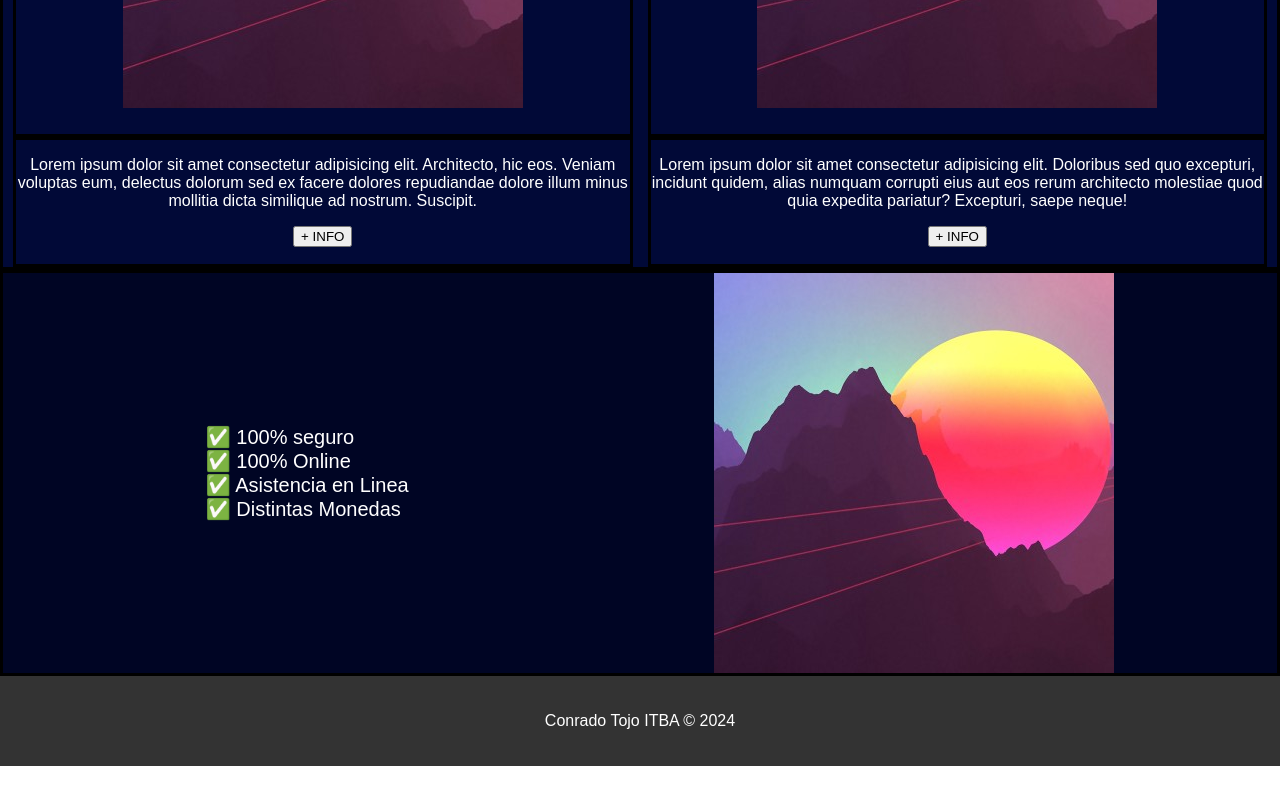
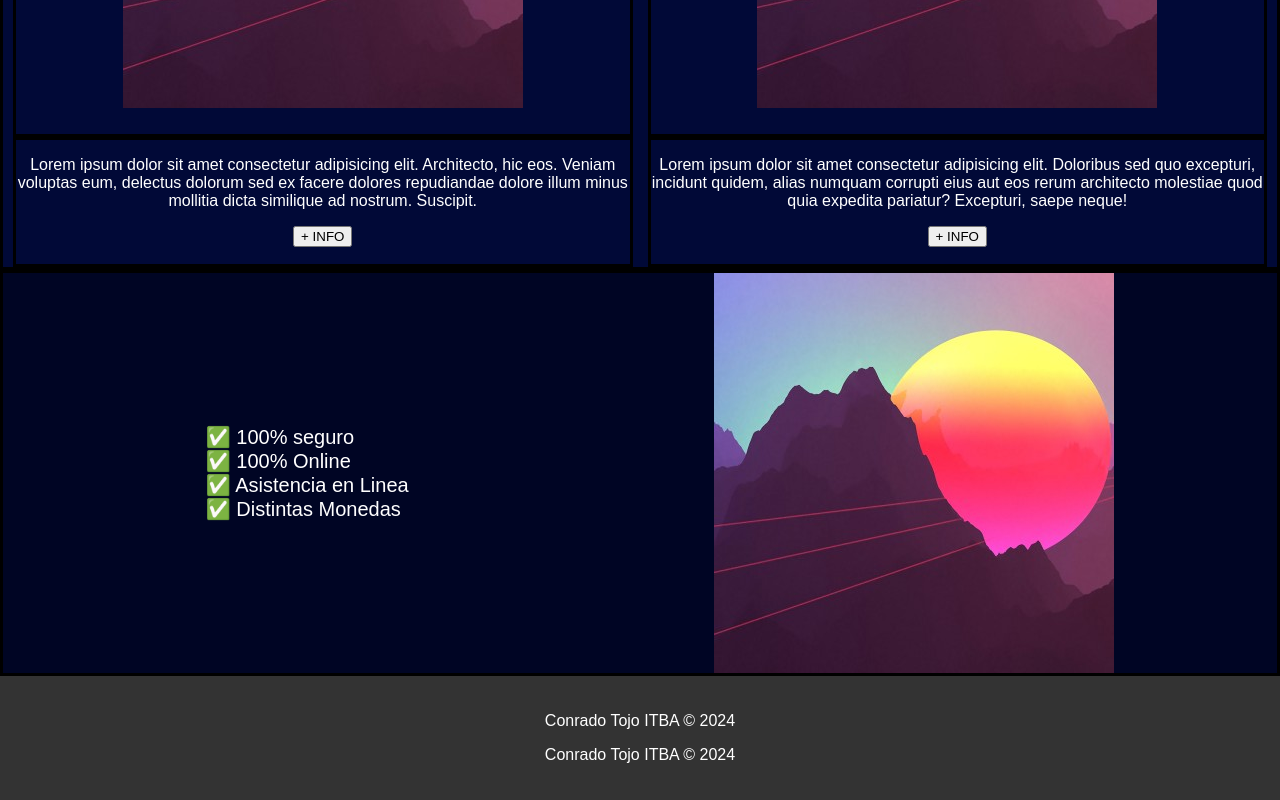
Before and after one commit to Ctojo/Programacion-Web, a plain HTML site: page TP1/index.html in a window 1280 px wide. Shown: the part 2178-2978 px from the top of the page. Before the commit the page ends 2944 px from the top, so only its background shows below. Drawn offline with Linux system fonts and the light colour scheme; files whose address does not match are found by name.

Commit message:
intento update 1
...

```diff
--- a/TP1/index.html
+++ b/TP1/index.html
@@ -100,6 +100,7 @@
 </section>
 <footer>
     <p> Conrado Tojo ITBA © 2024    </p>
+    <p> Conrado Tojo ITBA © 2024</p>
 </footer>
 
 
```
